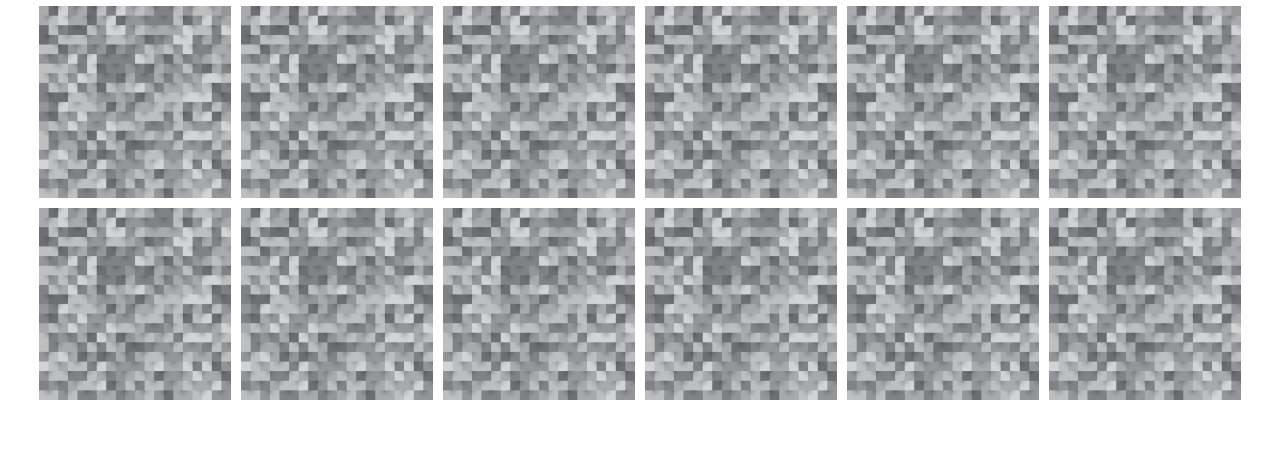
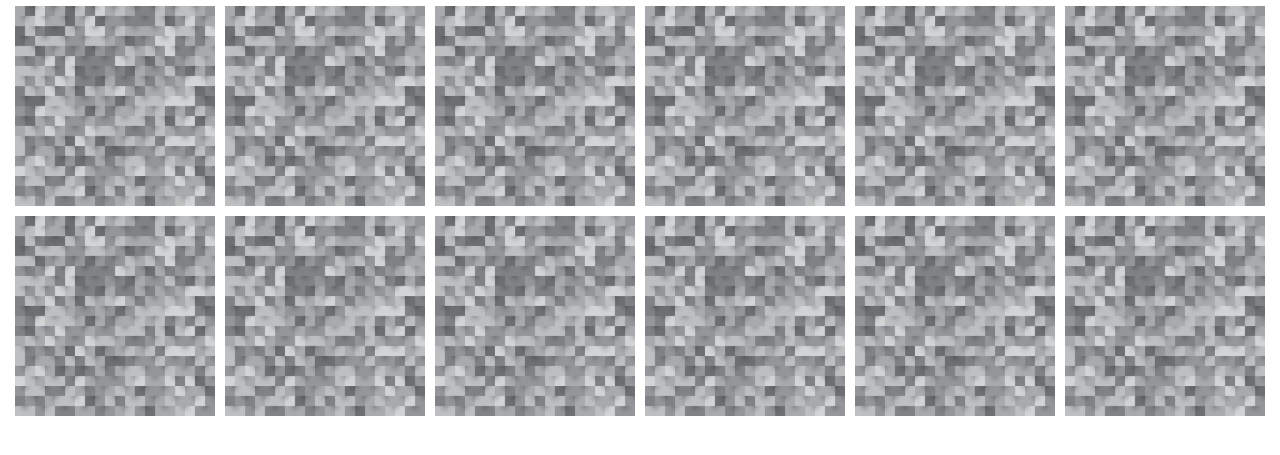
Before and after one commit to errunlee/Memory-Game, a plain HTML site: page index.html in a window 1280 px wide. Shown: the part 149-604 px from the top of the page. Drawn offline with nearby package versions, Linux system fonts and the light colour scheme.

Commit message:
changed image width and height

```diff
--- a/style.css
+++ b/style.css
@@ -8,8 +8,8 @@ html, body {
   justify-content: center;
 }
 img{
-  width:15%;
-  height:15%;
+  width:200px;
+  height:200px;
   margin:5px;
 }
 .win{
```
